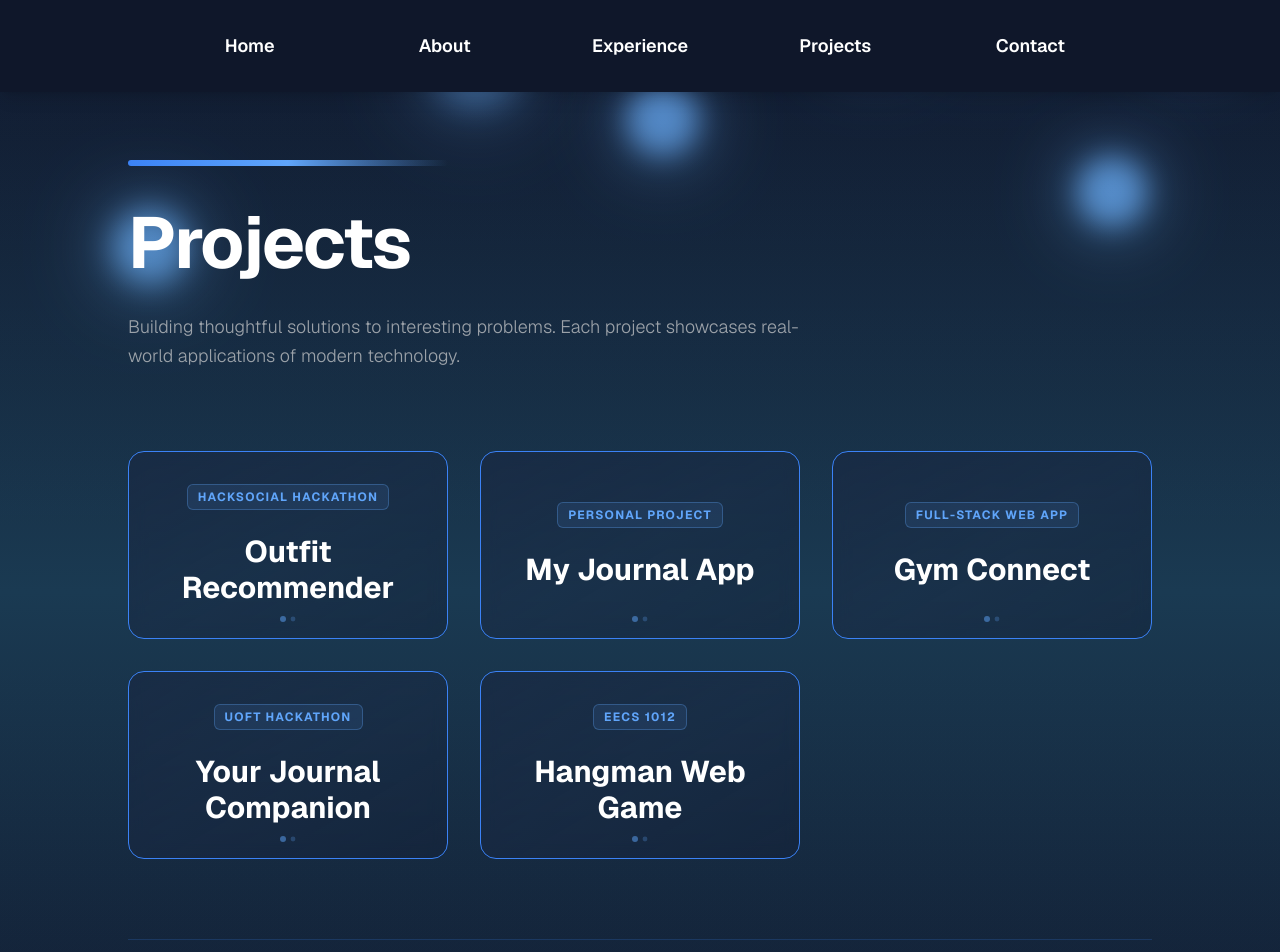
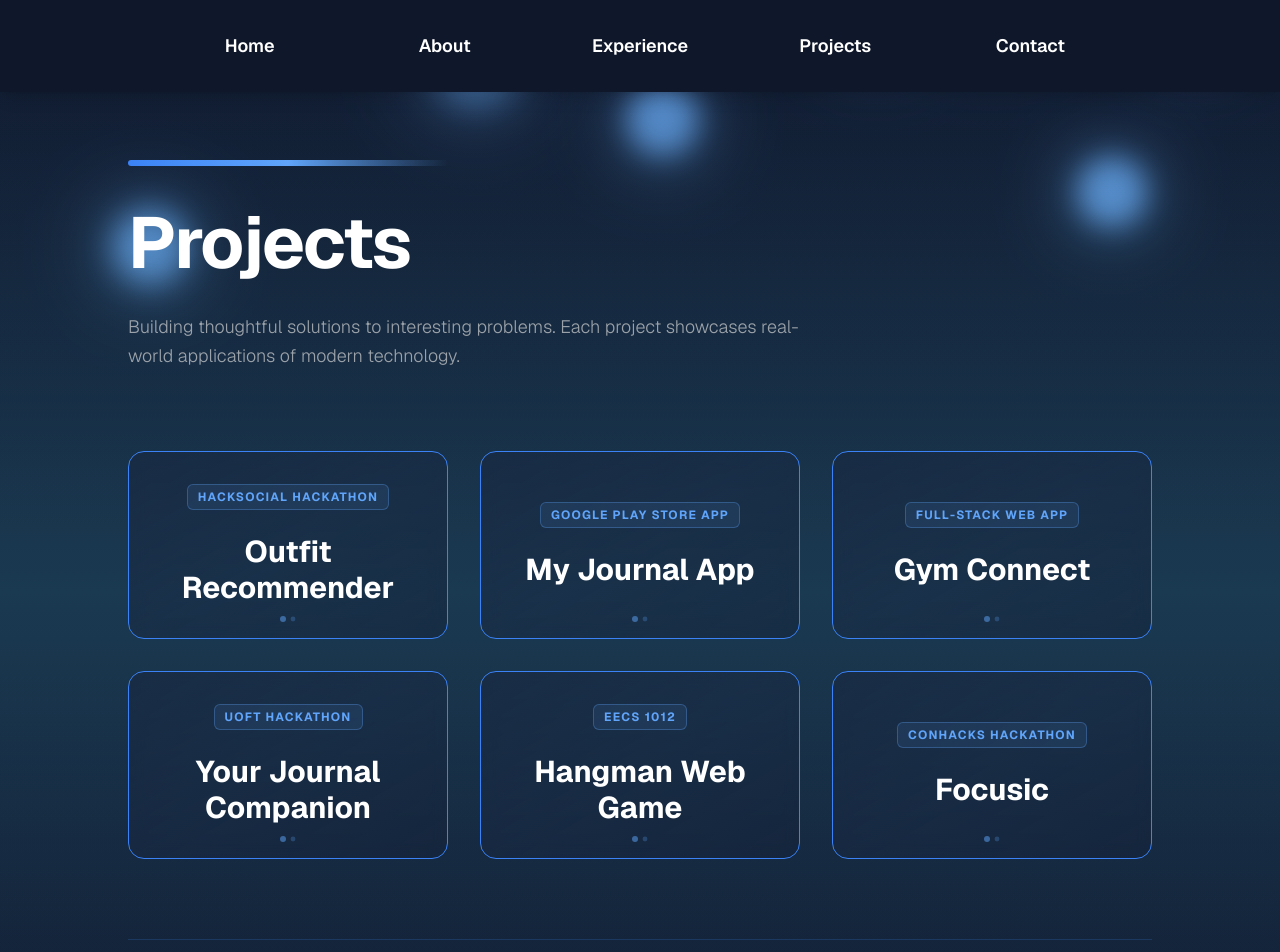
Before and after one commit to shivanikadirgamarajah/eportfolio, a Next.js app in the folder my-portfolio/: page /projects in a window 1280 px wide. Shown: the top 952 px of the page. Built offline with nearby package versions, Linux system fonts and the light colour scheme.

Commit message:
edited projects

```diff
--- a/my-portfolio/app/projects/[id]/page.tsx
+++ b/my-portfolio/app/projects/[id]/page.tsx
@@ -55,6 +55,16 @@ const projectsData = [
     images: ["/projects/hangman/hangman.png"],
     github: null,
     technologies: ["HTML/CSS", "JavaScript", "jQuery", "Node.js", "Express.js", "Game Development"]
+  },
+  {
+      id: "focusic",
+      title: "Focusic",
+      event: "Conhacks Hackathon",
+      date: "Apr 2026",
+      images: ["/projects/focusic/focusic.png"],
+      github: "https://github.com/shivanikadirgamarajah/focusic",
+      technologies: ["Next.js", "React", "TypeScript", "Tailwind CSS", "YouTube Data API", "Groq AI"],
+      fullDescription: "Focusic is an AI-powered productivity music web app built with Next.js, React, TypeScript, and Tailwind CSS that delivers personalized focus music based on user mood, work type, listening behavior, and preferences. The app integrates the YouTube Data API to search, stream, and manage track metadata through a persistent in-app music player, while Groq-powered AI routes classify and rank tracks by genre, focus score, and use case. It features global playback with full controls, a customizable Pomodoro timer with session tracking, onboarding and profile-based personalization, and an activity calendar that visualizes focus sessions across the year. The application is structured with reusable TypeScript models and components and uses client-side localStorage to persist user preferences, listening history, timer state, and productivity data for a seamless, personalized experience.",
   }
 ];
 
@@ -203,9 +213,36 @@ export default function ProjectDetail() {
 
               {/* Technologies */}
               <div className="mb-8">
-                <h3 className="text-sm font-bold text-[#60a5fa] tracking-widest uppercase mb-4">
-                  Technologies & Skills
-                </h3>
+                <div className="mb-4 flex items-center justify-between gap-4">
+                  <h3 className="text-sm font-bold text-[#60a5fa] tracking-widest uppercase">
+                    Technologies & Skills
+                  </h3>
+                  {project.github && (
+                    <motion.a
+                      href={project.github}
+                      target="_blank"
+                      rel="noopener noreferrer"
+                      aria-label={`Open ${project.title} project link`}
+                      title="Open project link"
+                      initial={{ opacity: 0, y: 10 }}
+                      animate={{ opacity: 1, y: 0 }}
+                      transition={{ duration: 0.4, delay: 0.3 }}
+                      className="group relative inline-flex h-11 w-11 shrink-0 items-center justify-center rounded-full border border-[#60a5fa]/40 bg-white/10 text-white backdrop-blur-sm transition-all duration-300 hover:border-[#93c5fd]/80 hover:bg-[#60a5fa]/15 hover:shadow-lg hover:shadow-[#3b82f6]/30"
+                      whileHover={{ scale: 1.08, y: -2 }}
+                      whileTap={{ scale: 0.95 }}
+                    >
+                      <span className="absolute inset-0 rounded-full bg-gradient-to-r from-[#3b82f6] to-[#60a5fa] opacity-0 blur-md transition-opacity duration-300 group-hover:opacity-50" />
+                      <svg
+                        className="relative h-5 w-5"
+                        fill="currentColor"
+                        viewBox="0 0 24 24"
+                        aria-hidden="true"
+                      >
+                        <path d="M12 0C5.37 0 0 5.37 0 12c0 5.3 3.44 9.8 8.21 11.39.6.11.82-.26.82-.58v-2.03c-3.34.73-4.04-1.61-4.04-1.61-.55-1.39-1.34-1.76-1.34-1.76-1.09-.75.08-.73.08-.73 1.2.08 1.84 1.24 1.84 1.24 1.07 1.83 2.81 1.3 3.49 1 .11-.78.42-1.3.76-1.6-2.67-.3-5.47-1.33-5.47-5.93 0-1.31.47-2.38 1.24-3.22-.12-.3-.54-1.52.12-3.18 0 0 1.01-.32 3.3 1.23.96-.27 1.98-.4 3-.4s2.05.14 3 .4c2.29-1.55 3.3-1.23 3.3-1.23.65 1.66.24 2.88.12 3.18.77.84 1.24 1.91 1.24 3.22 0 4.61-2.81 5.62-5.48 5.92.43.37.82 1.1.82 2.22v3.29c0 .32.22.7.82.58C20.56 21.8 24 17.3 24 12c0-6.63-5.37-12-12-12z" />
+                      </svg>
+                    </motion.a>
+                  )}
+                </div>
                 <div className="flex flex-wrap gap-2">
                   {project.technologies.map((tech, idx) => (
                     <motion.span
@@ -220,23 +257,6 @@ export default function ProjectDetail() {
                   ))}
                 </div>
               </div>
-
-              {/* CTA Button */}
-              {project.github && (
-                <motion.a
-                  href={project.github}
-                  target="_blank"
-                  rel="noopener noreferrer"
-                  initial={{ opacity: 0, y: 10 }}
-                  animate={{ opacity: 1, y: 0 }}
-                  transition={{ duration: 0.4, delay: 0.3 }}
-                  className="inline-flex items-center gap-3 bg-gradient-to-r from-[#3b82f6] to-[#60a5fa] text-white font-semibold px-6 py-3 rounded-lg hover:shadow-lg hover:shadow-[#3b82f6]/50 transition-all duration-300"
-                  whileHover={{ scale: 1.05, gap: 12 }}
-                >
-                  View Project
-                  <span>→</span>
-                </motion.a>
-              )}
             </div>
           </motion.div>
 
--- a/my-portfolio/app/projects/page.tsx
+++ b/my-portfolio/app/projects/page.tsx
@@ -7,8 +7,6 @@ import { useRouter } from "next/navigation";
 export default function Projects() {
   const router = useRouter();
   const [hoveredIdx, setHoveredIdx] = useState<number | null>(null);
-  const [expandedIdx, setExpandedIdx] = useState<number | null>(null);
-  const [expandedGrowthIdx, setExpandedGrowthIdx] = useState<number | null>(null);
 
   const projects = [
     {
@@ -16,19 +14,17 @@ export default function Projects() {
       title: "Outfit Recommender",
       event: "HackSocial Hackathon",
       date: "Aug 2025",
-      description: "Developed a responsive web application that recommends outfits based on real-time weather data using a machine learning model. Built with Flask for the backend, TailwindCSS for the frontend, and scikit-learn for model training, the app uses the Open-Meteo API and HTML5 Geolocation to fetch weather conditions such as temperature, humidity, wind speed, and precipitation. These inputs are sent to a Flask server (backend written entirely in Python using libraries such as Pandas), where a Random Forest Classifier predicts the most suitable outfit. The prediction is then returned and displayed to the user through a clean, interactive interface.",
+      description: "Built and published “My Journal” on the Google Play Store — a secure, intuitive journaling app developed with Flutter that combines privacy-focused features with a seamless user experience, showcasing my full-stack mobile development and UI/UX skills.",
       github: "https://github.com/shivanikadirgamarajah/outfit-recommender/tree/master",
-      fullDescription: "Developed a responsive web application that recommends outfits based on real-time weather data using a machine learning model. Built with Flask for the backend, TailwindCSS for the frontend, and scikit-learn for model training, the app uses the Open-Meteo API and HTML5 Geolocation to fetch weather conditions such as temperature, humidity, wind speed, and precipitation. These inputs are sent to a Flask server (backend written entirely in Python using libraries such as Pandas), where a Random Forest Classifier predicts the most suitable outfit. The prediction is then returned and displayed to the user through a clean, interactive interface.",
       images: ["/profile.jpg"]
     },
     {
       id: "my-journal-app",
       title: "My Journal App",
-      event: "Personal Project",
+      event: "Google Play Store App",
       date: "May 2025 – Jul 2025",
-      description: "Developed and published a secure and user-friendly mobile application called 'My Journal', now available on the Google Play Store under the publisher name Shivilo. Built using Flutter and Android Studio, the app allows users to easily record and organize their daily thoughts. Key features include password protection for enhanced privacy, automatic timestamps, and the ability to edit or delete entries with helpful confirmation prompts. I also designed a clean and intuitive user interface, ensuring a smooth and accessible experience. This project showcases my skills in mobile app development, UI/UX design, and deploying production-ready software through my own Google developer account.",
+      description: "Built and published “My Journal” on the Google Play Store — a secure, intuitive journaling app developed with Flutter that combines privacy-focused features with a seamless user experience, showcasing my full-stack mobile development and UI/UX skills.",
       github: "https://github.com/shivanikadirgamarajah/My_Journal",
-      fullDescription: "Developed and published a secure and user-friendly mobile application called 'My Journal', now available on the Google Play Store under the publisher name Shivilo. Built using Flutter and Android Studio, the app allows users to easily record and organize their daily thoughts. Key features include password protection for enhanced privacy, automatic timestamps, and the ability to edit or delete entries with helpful confirmation prompts. I also designed a clean and intuitive user interface, ensuring a smooth and accessible experience. This project showcases my skills in mobile app development, UI/UX design, and deploying production-ready software through my own Google developer account.",
       images: ["/profile.jpg"]
     },
     {
@@ -36,9 +32,8 @@ export default function Projects() {
       title: "Gym Connect",
       event: "Full-Stack Web App",
       date: "Personal Project",
-      description: "A full-stack web app that helps York University students find workout partners for drop-in sports sessions. The platform automatically syncs live recreation schedules from York's registration portal and uses a smart time-overlap matching algorithm to pair students based on shared sports interests and availability. Features include intelligent buddy matching with real-time time-range intersection detection, automated web scraping of York's drop-in schedule using Cheerio with deduplication and session lifecycle management, real-time in-app messaging between matched partners, secure OTP authentication restricted to York University email domains, and a responsive UI with sport-specific card designs, glassmorphism effects, and smooth animations. Supports 10+ sports including basketball, badminton, volleyball, futsal, soccer, and pickleball. Built to solve the real problem of finding someone to play with on campus.",
+      description: "An AI-powered campus sports matching platform that automatically syncs York University drop-in schedules and instantly connects students with compatible workout partners based on shared sports interests and overlapping availability.",
       github: "https://gym-connect-three.vercel.app/",
-      fullDescription: "A full-stack web app that helps York University students find workout partners for drop-in sports sessions. The platform automatically syncs live recreation schedules from York's registration portal and uses a smart time-overlap matching algorithm to pair students based on shared sports interests and availability. Features include intelligent buddy matching with real-time time-range intersection detection, automated web scraping of York's drop-in schedule using Cheerio with deduplication and session lifecycle management, real-time in-app messaging between matched partners, secure OTP authentication restricted to York University email domains, and a responsive UI with sport-specific card designs, glassmorphism effects, and smooth animations. Supports 10+ sports including basketball, badminton, volleyball, futsal, soccer, and pickleball. Built to solve the real problem of finding someone to play with on campus.",
       images: ["/profile.jpg"]
     },
     {
@@ -46,9 +41,8 @@ export default function Projects() {
       title: "Your Journal Companion",
       event: "UofT Hackathon",
       date: "Personal Project",
-      description: "A privacy-first, AI-powered journaling web application that analyzes user journal entries to generate personalized insights, activity recommendations, and guided prompts for future entries. Built with Next.js, TypeScript, and TailwindCSS, the application uses a multi-agent AI architecture to adapt recommendations based on user behavior over time. The system includes an Extractor Agent that derives mood and theme signals from journal entries, a Risk Agent that evaluates safety in a non-diagnostic and responsible manner, and a Coach Agent that generates personalized activities and next-day writing prompts. User interactions are tracked as analytics-style events and stored locally, enabling a self-improving experience while keeping all sensitive data on-device. Designed with ethical AI principles in mind, the app avoids diagnostic language, includes crisis resources, supports data export for sharing with mental health professionals, and prioritizes user privacy by minimizing external data transmission.",
+      description: "An AI-powered, privacy-first journaling app that turns your thoughts into personalized insights, mood-aware recommendations, and guided prompts — all while keeping your data securely on-device.",
       github: "https://lnkd.in/evk7p5es",
-      fullDescription: "A privacy-first, AI-powered journaling web application that analyzes user journal entries to generate personalized insights, activity recommendations, and guided prompts for future entries. Built with Next.js, TypeScript, and TailwindCSS, the application uses a multi-agent AI architecture to adapt recommendations based on user behavior over time. The system includes an Extractor Agent that derives mood and theme signals from journal entries, a Risk Agent that evaluates safety in a non-diagnostic and responsible manner, and a Coach Agent that generates personalized activities and next-day writing prompts. User interactions are tracked as analytics-style events and stored locally, enabling a self-improving experience while keeping all sensitive data on-device. Designed with ethical AI principles in mind, the app avoids diagnostic language, includes crisis resources, supports data export for sharing with mental health professionals, and prioritizes user privacy by minimizing external data transmission.",
       images: ["/profile.jpg"]
     },
     {
@@ -56,11 +50,19 @@ export default function Projects() {
       title: "Hangman Web Game",
       event: "EECS 1012",
       date: "Apr 2024",
-      description: "Built a full-stack Hangman game using HTML, CSS, JavaScript, jQuery, Node.js, and Express.js. Implemented DOM manipulation, AJAX communication, and server-side game logic. Used JSON for data exchange and tested locally with a responsive interface. This project showcases proficiency in front-end interactivity, asynchronous client-server communication, and backend game state management.",
+      description: "Built a full-stack Hangman game with real-time client-server interaction, dynamic gameplay, and responsive UI using JavaScript, Node.js, Express, and AJAX.",
       github: null,
-      fullDescription: "Built a full-stack Hangman game using HTML, CSS, JavaScript, jQuery, Node.js, and Express.js. Implemented DOM manipulation, AJAX communication, and server-side game logic. Used JSON for data exchange and tested locally with a responsive interface. This project showcases proficiency in front-end interactivity, asynchronous client-server communication, and backend game state management.",
       images: ["/profile.jpg"]
+    },
+    {
+      id: "focusic",
+      title: "Focusic",
+      event: "Conhacks Hackathon",
+      date: "Apr 2026",
+      description: "Focusic is an AI-powered focus music platform that personalizes the perfect soundtrack for deep work, helping you stay productive, focused, and in flow.",
+      github: "https://github.com/shivanikadirgamarajah/focusic",
     }
+
   ];
 
   const containerVariants = {
@@ -274,36 +276,19 @@ export default function Projects() {
                     transition={{ duration: 0.3 }}
                   >
                     <p className="text-sm text-[#d4d4d4]/90 leading-relaxed mb-4">
-                      {expandedIdx === idx
-                        ? project.description
-                        : project.description.substring(0, 200) + "..."}
+                      {project.description}
                     </p>
                   </motion.div>
 
-                  {/* Read More Button */}
+                  {/* CTA */}
                   <motion.button
-                    onClick={(e) => {
-                      e.stopPropagation();
-                      setExpandedIdx(expandedIdx === idx ? null : idx);
-                    }}
-                    className="text-xs font-semibold text-[#60a5fa] hover:text-[#93c5fd] transition-colors mb-4 underline cursor-pointer"
-                    whileHover={{ scale: 1.05 }}
-                    style={{ pointerEvents: "auto" }}
-                  >
-                    {expandedIdx === idx ? "Read Less" : "Read More"}
-                  </motion.button>
-
-                  {/* CTA */}
-                  {project.github ? (
-                    <motion.a
-                      href={project.github}
-                      target="_blank"
-                      rel="noopener noreferrer"
+                    type="button"
+                    onClick={() => router.push(`/projects/${project.id}`)}
                     className="inline-flex items-center gap-2 text-[#60a5fa] font-semibold text-sm px-4 py-2 rounded-lg hover:bg-[#60a5fa]/10 transition-colors duration-300 group/cta"
                     whileHover={{ gap: 8 }}
                     style={{ pointerEvents: "auto" }}
                   >
-                      View Project
+                    Click me
                     <motion.span
                       animate={{ x: [0, 4, 0] }}
                       transition={{ duration: 1.5, repeat: Infinity }}
@@ -311,12 +296,7 @@ export default function Projects() {
                     >
                       →
                     </motion.span>
-                    </motion.a>
-                  ) : (
-                    <div className="text-xs text-[#d4d4d4]/50 font-light">
-                      Course project • No public repository
-                    </div>
-                  )}
+                  </motion.button>
 
                   {/* Arrow indicator pointing down to card */}
                   <div className="absolute bottom-0 left-1/2 transform -translate-x-1/2 translate-y-full">
```
Lines whose indentation alone changed are shown as unchanged.
